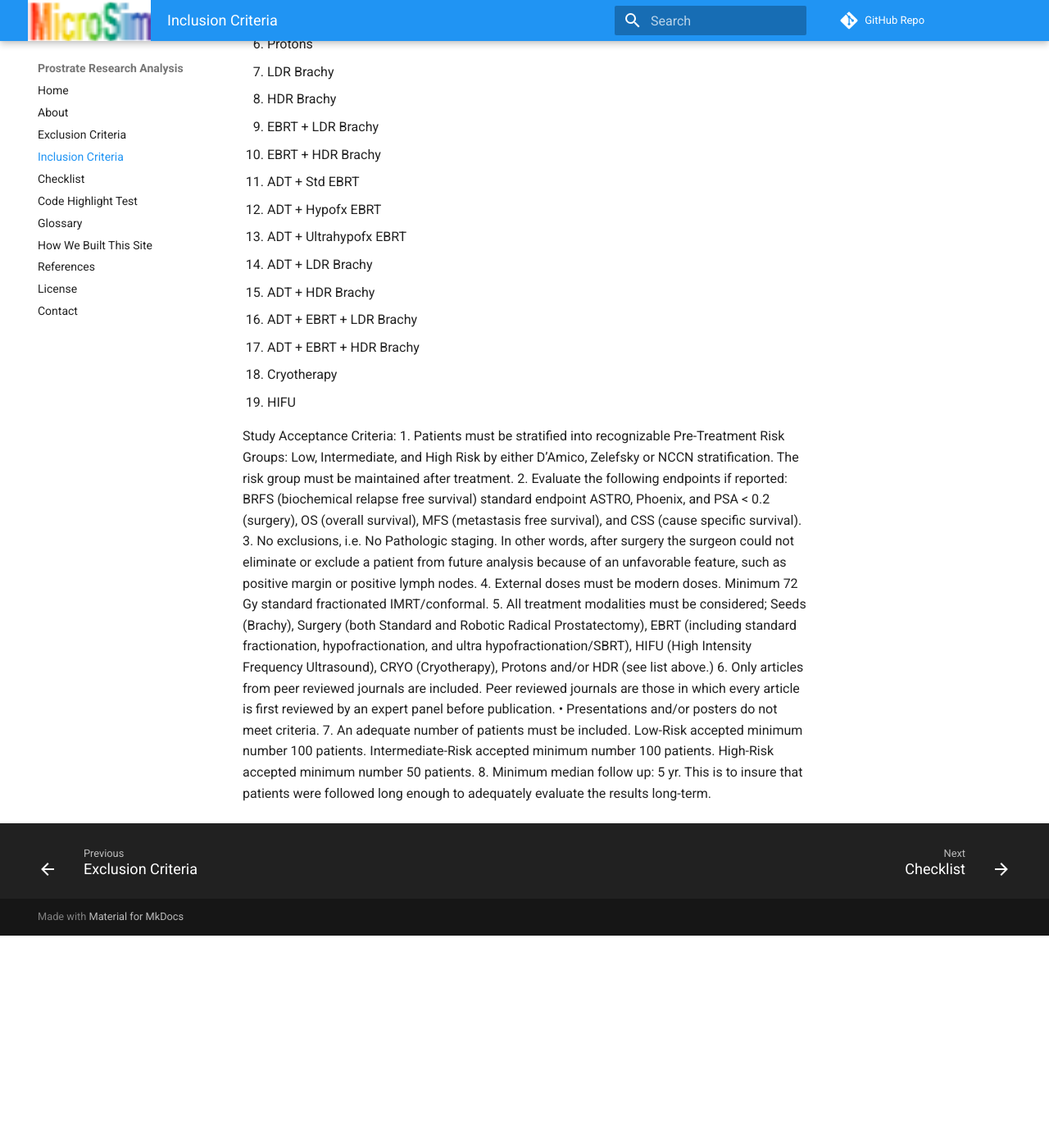
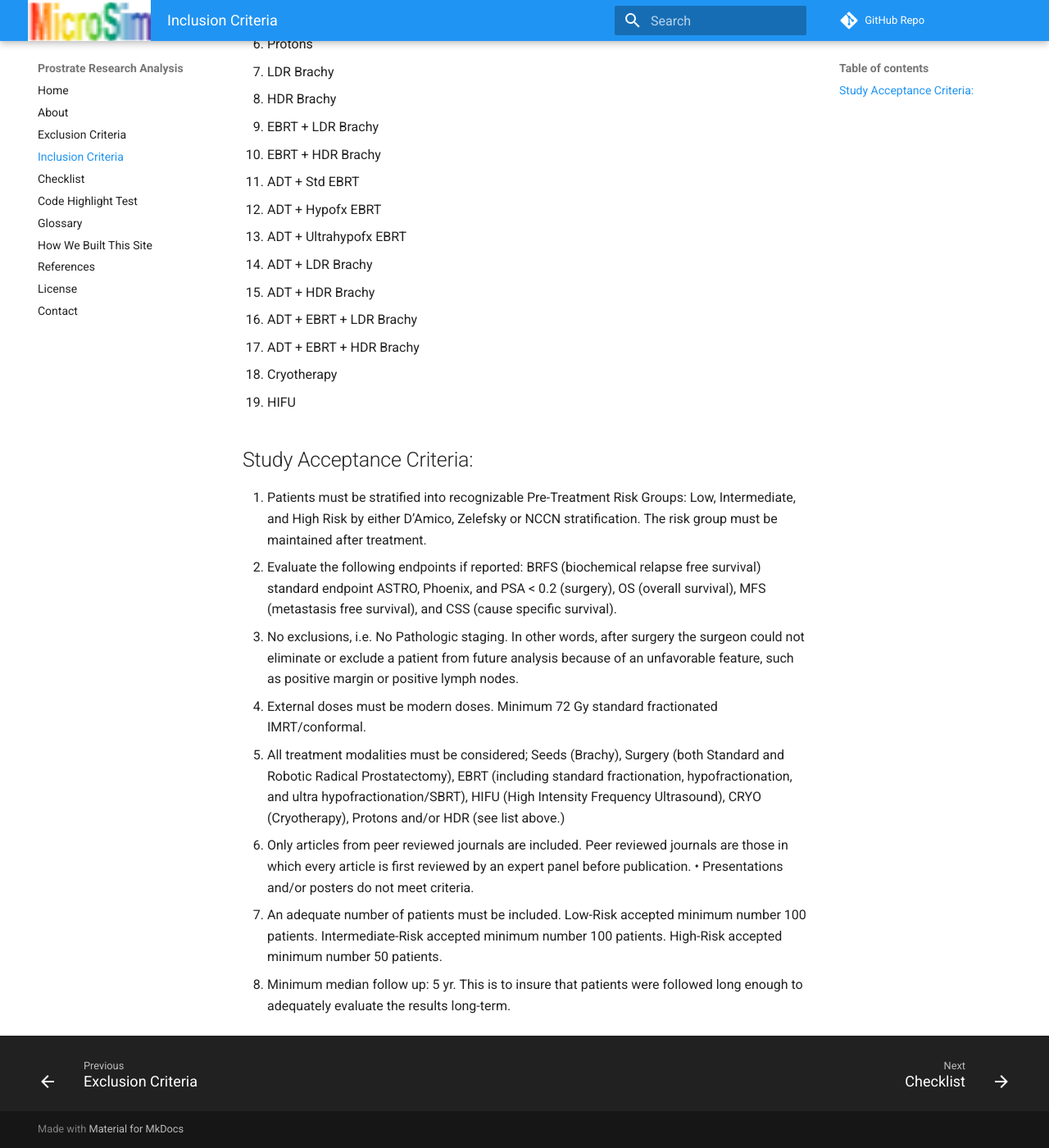
Before and after one commit to dmccreary/prostate-research-analysis, an MkDocs documentation site: the page built from docs/inclusion-criteria.md, in a window 1280 px wide and 1400 px high, scrolled down 350 px. Shown: the whole window at 82% size. Built offline with MkDocs 1.6.1 and Material for MkDocs 9.7.7, drawn with Linux system fonts in a browser that asks for light colours; comment, search, counter and statistics services are not loaded; before the commit the page ends 1491 px from its top, so only the background shows below that.

Commit message:
updating content

```diff
--- a/docs/inclusion-criteria.md
+++ b/docs/inclusion-criteria.md
@@ -22,7 +22,8 @@ All Accepted Treatments:
 1. Cryotherapy
 1. HIFU
 
-Study Acceptance Criteria:
+## Study Acceptance Criteria:
+
 1. Patients must be stratified into recognizable Pre-Treatment Risk Groups: Low, Intermediate, and High Risk by
 either D’Amico, Zelefsky or NCCN stratification. The risk group must be maintained after treatment.
 2. Evaluate the following endpoints if reported: BRFS (biochemical relapse free survival) standard endpoint ASTRO,
```
